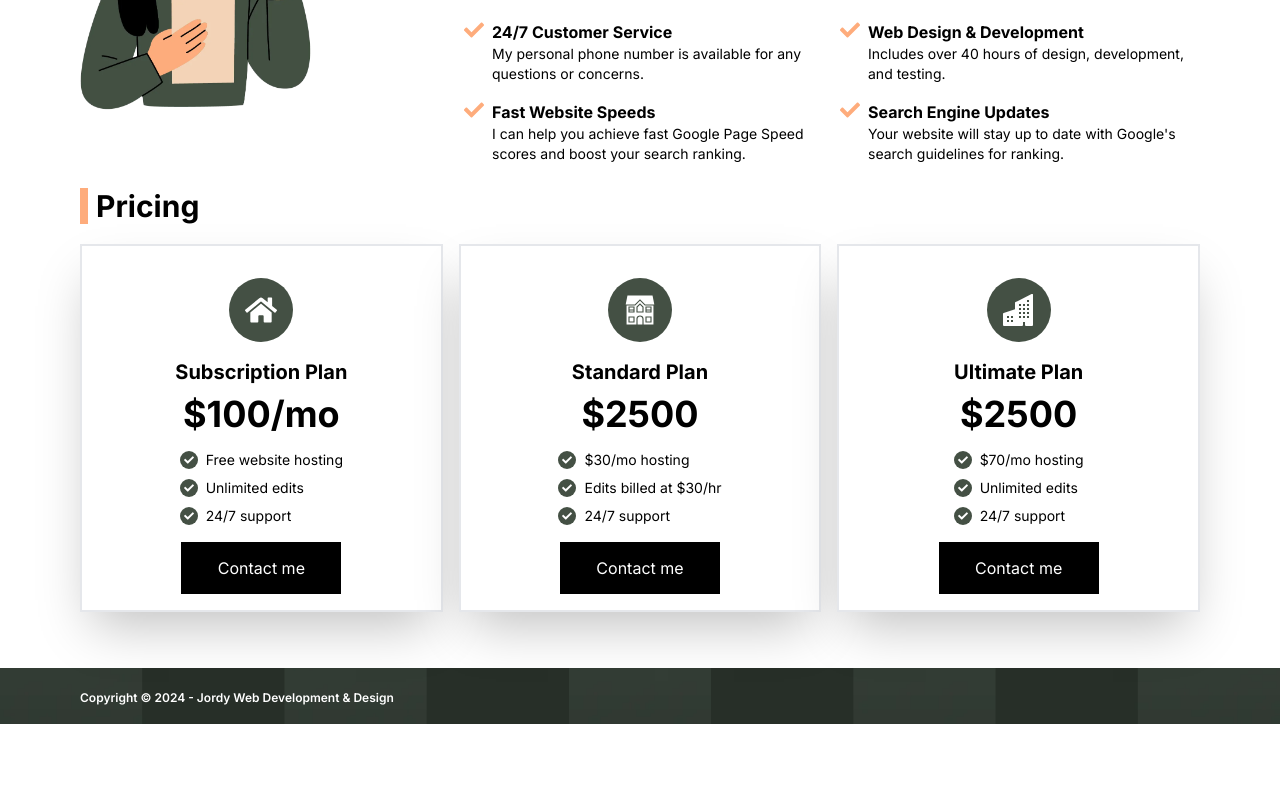
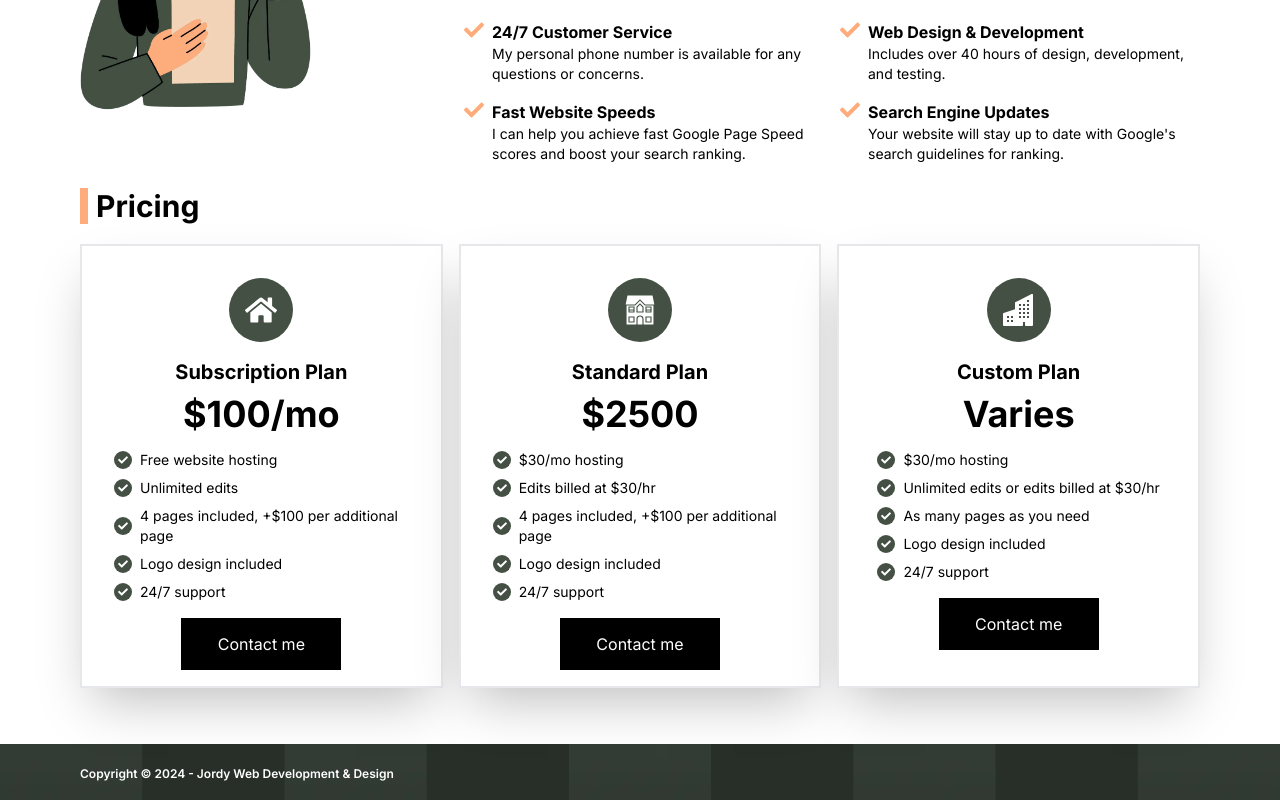
Before and after one commit to jordanwhiguera/web-dev, a Next.js app: page / in a window 1280 px wide. Shown: the part 1776-2576 px from the top of the page. Before the commit the page ends 2500 px from the top, so only its background shows below. Built offline with nearby package versions, Linux system fonts and the light colour scheme.

Commit message:
changed pricing text

```diff
--- a/app/components/Home/Feature.tsx
+++ b/app/components/Home/Feature.tsx
@@ -44,7 +44,7 @@ const PricingSection: React.FC = () => {
           {" "}
           {/* Take up half the width on medium screens */}
           <h2 className="text-3xl font-bold text-black border-l-8 pl-2 border-[#feac7c]">
-            $0 Down, $100 Per Month,
+            $0 Down, $100/mo,
           </h2>
           <p className="text-xl text-black">12 Month Minimum Contract</p>
           <p className="mt-4 text-black">
--- a/app/components/Home/PricingTable.tsx
+++ b/app/components/Home/PricingTable.tsx
@@ -14,19 +14,37 @@ const PricingTable: React.FC = () => {
     {
       name: "Subscription Plan",
       price: "$100/mo",
-      features: ["Free website hosting", "Unlimited edits", "24/7 support"],
+      features: [
+        "Free website hosting",
+        "Unlimited edits",
+        "4 pages included, +$100 per additional page",
+        "Logo design included",
+        "24/7 support",
+      ],
       icon: FaHome, // Pass the FaHome icon here
     },
     {
       name: "Standard Plan",
       price: "$2500",
-      features: ["$30/mo hosting", "Edits billed at $30/hr", "24/7 support"],
+      features: [
+        "$30/mo hosting",
+        "Edits billed at $30/hr",
+        "4 pages included, +$100 per additional page",
+        "Logo design included",
+        "24/7 support",
+      ],
       icon: GiFamilyHouse, // And here, if you want the same icon for all plans
     },
     {
-      name: "Ultimate Plan",
-      price: "$2500",
-      features: ["$70/mo hosting", "Unlimited edits", "24/7 support"],
+      name: "Custom Plan",
+      price: "Varies",
+      features: [
+        "$30/mo hosting",
+        "Unlimited edits or edits billed at $30/hr",
+        "As many pages as you need",
+        "Logo design included",
+        "24/7 support",
+      ],
       icon: BsFillBuildingsFill, // Repeat for each plan as needed
     },
     // ... include other plans if any
```
